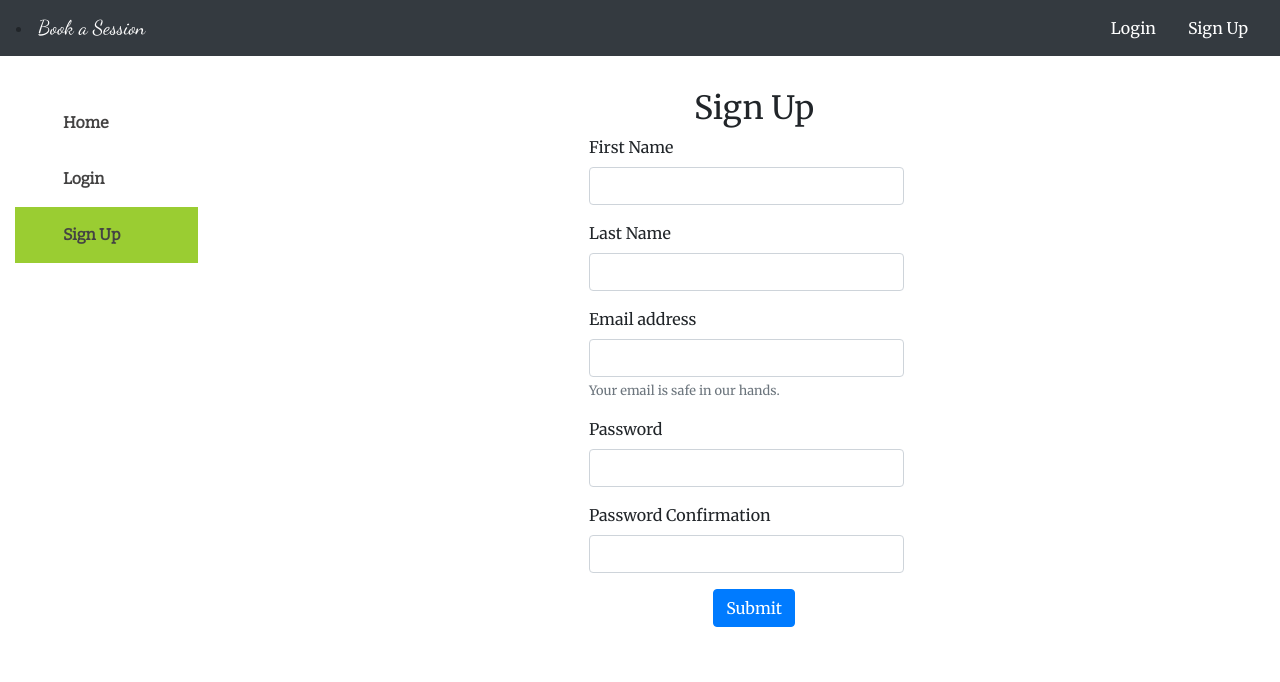
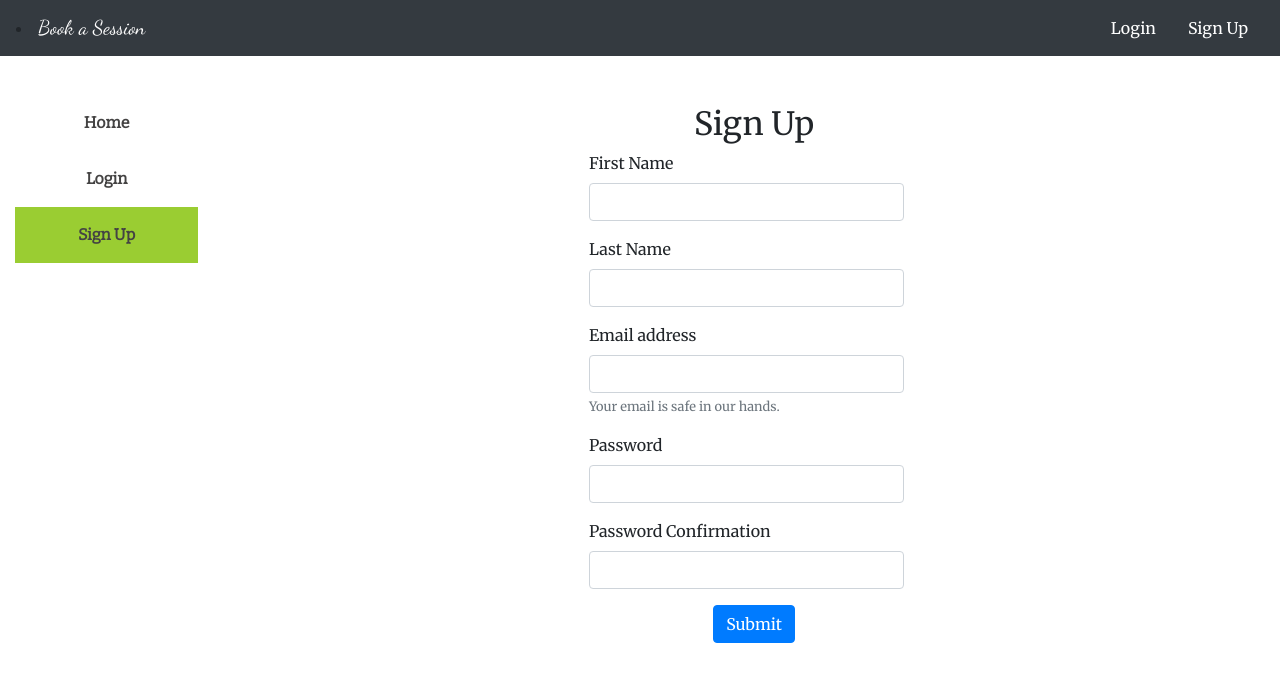
Before and after one commit to DanielMitiku/book-a-counseling-session-frontend, a React (Create React App) app: page /signup in a window 1280 px wide. Shown: the top 682 px of the page. Built offline with nearby package versions, Linux system fonts and the light colour scheme.

Commit message:
update sidebar style

```diff
--- a/src/components/sidebar/Sidebar.js
+++ b/src/components/sidebar/Sidebar.js
@@ -16,31 +16,31 @@ const Sidebar = props => {
 
   const loginLink = (
     <ul className="nav flex-column">
-      <Link to="/login" className={`side-bar-item py-3 px-5 ${currentUrl === '/login' ? 'side-bar-active' : ''}`}>Login</Link>
-      <Link to="/signup" className={`side-bar-item py-3 px-5 ${currentUrl === '/signup' ? 'side-bar-active' : ''}`}>Sign Up</Link>
+      <Link to="/login" className={`side-bar-item py-3  ${currentUrl === '/login' ? 'side-bar-active' : ''}`}>Login</Link>
+      <Link to="/signup" className={`side-bar-item py-3 ${currentUrl === '/signup' ? 'side-bar-active' : ''}`}>Sign Up</Link>
     </ul>
   );
 
   const userLink = (
     <ul className="nav flex-column">
-      <Link to="/sessions" className={`side-bar-item py-3 px-5 ${currentUrl.includes('/sessions') ? 'side-bar-active' : ''}`}>Book Now</Link>
-      <Link to="/appointments" className={`side-bar-item py-3 px-5 ${currentUrl === '/appointments' ? 'side-bar-active' : ''}`}>Appointments</Link>
-      <Link to="/profile" className={`side-bar-item py-3 px-5 ${currentUrl === '/profile' ? 'side-bar-active' : ''}`}>Profile</Link>
-      <Link to="/logout" onClick={logoutHandler} className={`side-bar-item py-3 px-5 ${currentUrl === '/logout' ? 'side-bar-active' : ''}`}>Logout</Link>
+      <Link to="/sessions" className={`side-bar-item py-3 ${currentUrl.includes('/sessions') ? 'side-bar-active' : ''}`}>Book Now</Link>
+      <Link to="/appointments" className={`side-bar-item py-3 ${currentUrl === '/appointments' ? 'side-bar-active' : ''}`}>Appointments</Link>
+      <Link to="/profile" className={`side-bar-item py-3 ${currentUrl === '/profile' ? 'side-bar-active' : ''}`}>Profile</Link>
+      <Link to="/logout" onClick={logoutHandler} className={`side-bar-item py-3 ${currentUrl === '/logout' ? 'side-bar-active' : ''}`}>Logout</Link>
     </ul>
   );
 
   const adminLink = (
     <ul className="nav flex-column">
-      <Link to="/users" className={`side-bar-item py-3 px-5 ${currentUrl === '/users' ? 'side-bar-active' : ''}`}>
+      <Link to="/users" className={`side-bar-item py-3 ${currentUrl === '/users' ? 'side-bar-active' : ''}`}>
         Users
         <small className="text-muted" style={{ fontSize: '10px' }}> admin</small>
       </Link>
-      <Link to="/all_appointments" className={`side-bar-item py-3 px-5 ${currentUrl === '/all_appointments' ? 'side-bar-active' : ''}`}>
+      <Link to="/all_appointments" className={`side-bar-item py-3 ${currentUrl === '/all_appointments' ? 'side-bar-active' : ''}`}>
         All Booked
         <small className="text-muted" style={{ fontSize: '10px' }}> admin</small>
       </Link>
-      <Link to="/counselings" className={`side-bar-item py-3 px-5 ${currentUrl === '/counselings' ? 'side-bar-active' : ''}`}>
+      <Link to="/counselings" className={`side-bar-item py-3 ${currentUrl === '/counselings' ? 'side-bar-active' : ''}`}>
         Counselings
         <small className="text-muted" style={{ fontSize: '10px' }}> admin</small>
       </Link>
@@ -49,9 +49,9 @@ const Sidebar = props => {
 
   return (
     <div className="side-bar">
-      <div className="side-bar-body text-left">
+      <div className="side-bar-body text-center">
         <ul className="nav flex-column">
-          <Link to="/" className={`side-bar-item py-3 px-5 ${currentUrl === '/' ? 'side-bar-active' : ''}`}>Home</Link>
+          <Link to="/" className={`side-bar-item py-3 ${currentUrl === '/' ? 'side-bar-active' : ''}`}>Home</Link>
         </ul>
         { is_privileged ? adminLink : '' }
         { isAuthenticated ? userLink : loginLink }
--- a/src/components/signup/Signup.js
+++ b/src/components/signup/Signup.js
@@ -2,6 +2,8 @@ import React from 'react'
 import isEmpty from 'lodash/isEmpty';
 import { signupUser } from '../../actions/signupAction';
 import { connect } from 'react-redux';
+import Loading from '../shared/Loading';
+
 
 class Signup extends React.Component {
   constructor(props) {
@@ -66,14 +68,11 @@ class Signup extends React.Component {
 
   render() {
     const { signingIn } = this.props.signup;
-    const loading = (<div className="d-flex justify-content-center">
-                      <div className="spinner-border text-primary" role="status">
-                       <span className="sr-only">Loading...</span>
-                      </div>
-                    </div>);
+    const loading = <Loading />;
+
     const { first_name, last_name, email, password, password_confirmation, errors } = this.state;
     return (
-      <div className="col-md-4 mt-2 offset-4">
+      <div className="col-md-4 col-8 my-4 mx-auto">
         <h2 className="main">Sign Up</h2>
         { signingIn && loading }
         <form onSubmit={this.handleSubmit}>
```
